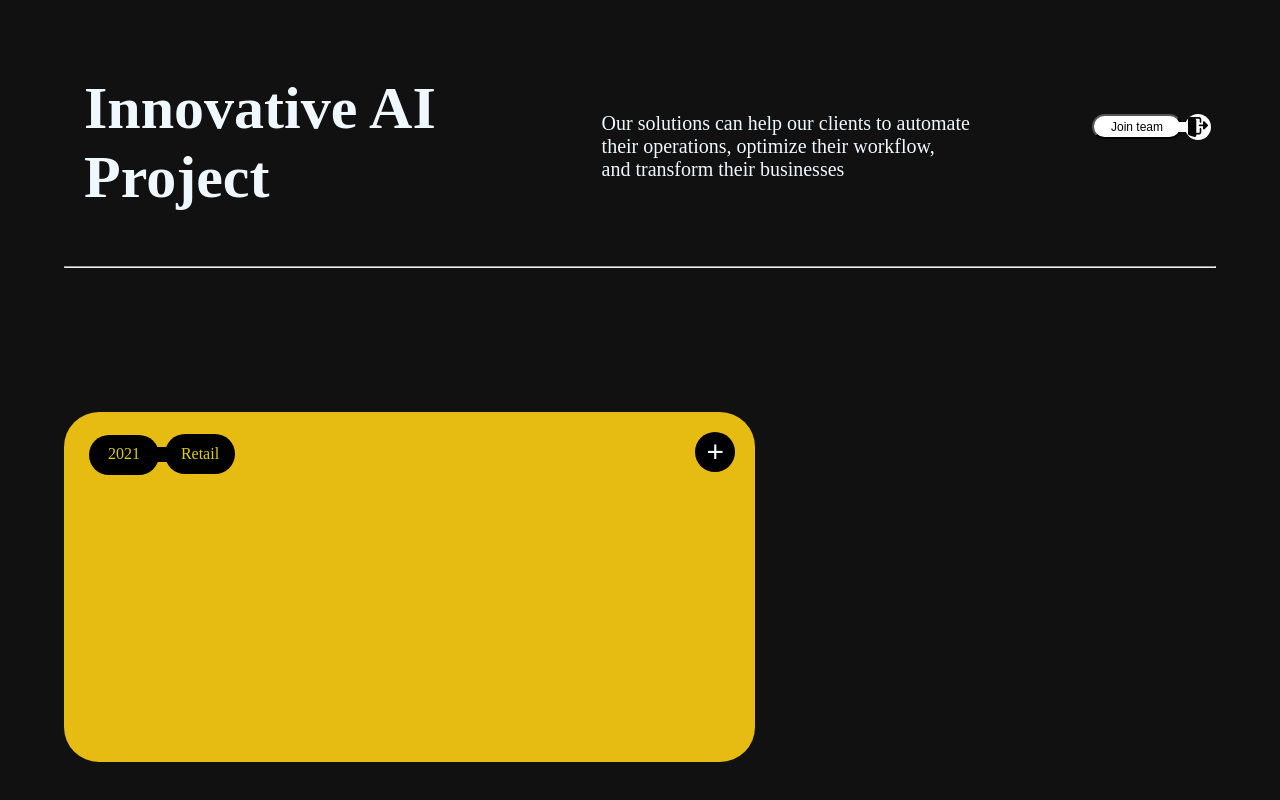
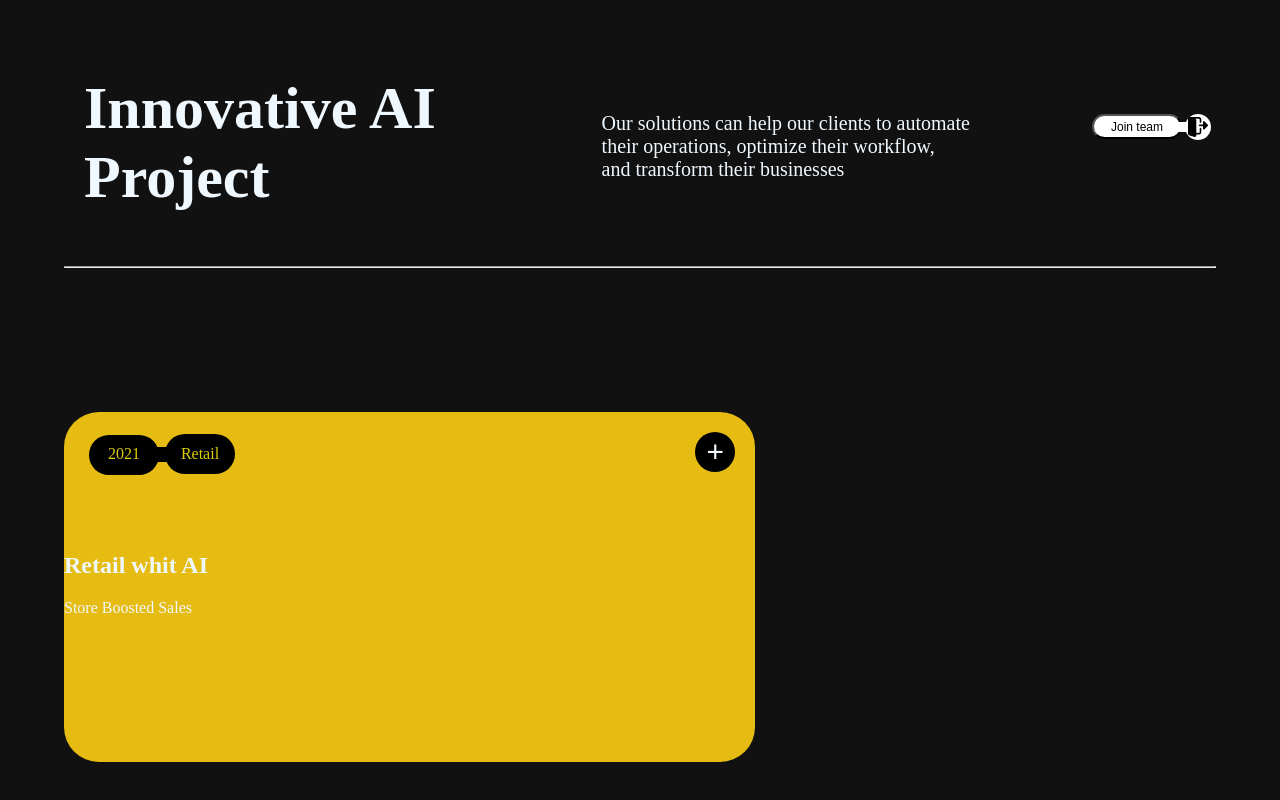
Before and after one commit to github-amirhossein/simple-dev-blog, a React (Vite) app: page / in a window 1280 px wide. Shown: the part 2183-2983 px from the top of the page. Built offline with nearby package versions, Linux system fonts and the light colour scheme.

Commit message:
Update about.jsx

```diff
--- a/src/components/about.jsx
+++ b/src/components/about.jsx
@@ -221,9 +221,25 @@ export default function  About(){
           <p className='ph3'>Retail</p>
       </div>
     </div>
+        </div>
+        <div className="Retail">
+          <h2>Retail whit AI</h2>
+          <p>Store Boosted Sales</p>
+        </div>
 
-        </div>
+
+
+
+
       </div>
+
+
+
+
+
+
+
+
     </div>
 
 
```
